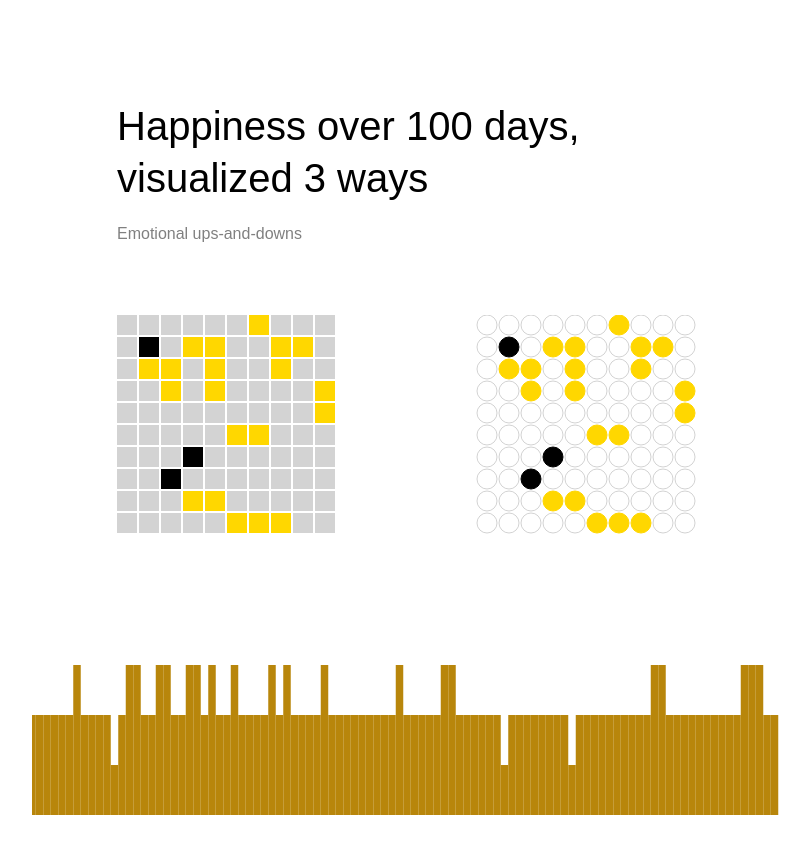
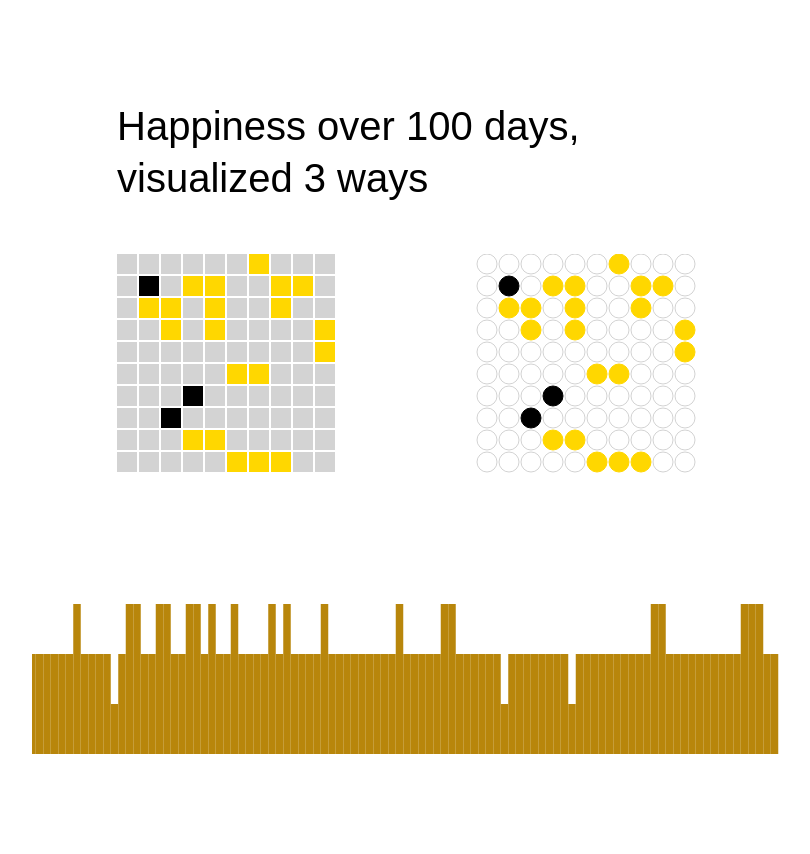
Before and after one commit to tejalwakchoure/D3-SVG-homework, a plain HTML site: page index.html in a window 1280 px wide. Shown: the whole page, without its empty margins (203-1013 px from the left). Drawn offline with nearby package versions, Linux system fonts and the light colour scheme.

Commit message:
Update index.html

```diff
--- a/index.html
+++ b/index.html
@@ -193,7 +193,7 @@
 </head>
 <body style="height: 100%;width: 100%; padding: 100px 0;">
   <h1 style="">Happiness over 100 days, visualized 3 ways</h1>
-  <p style="font-family: sans-serif; color: gray">Emotional ups-and-downs</p>
+<!--   <p style="font-family: sans-serif; color: gray">Emotional ups-and-downs</p> -->
   <div class="container">
     <div class="row">
       <div class="svg-chart" id="my-svg-chart"></div>
```
